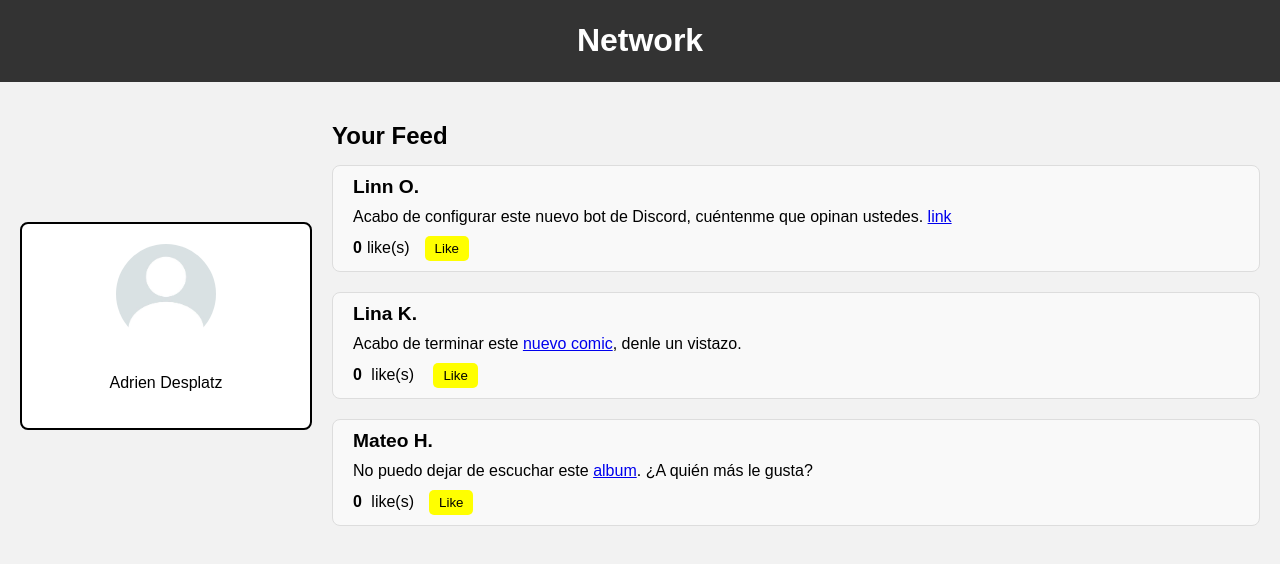
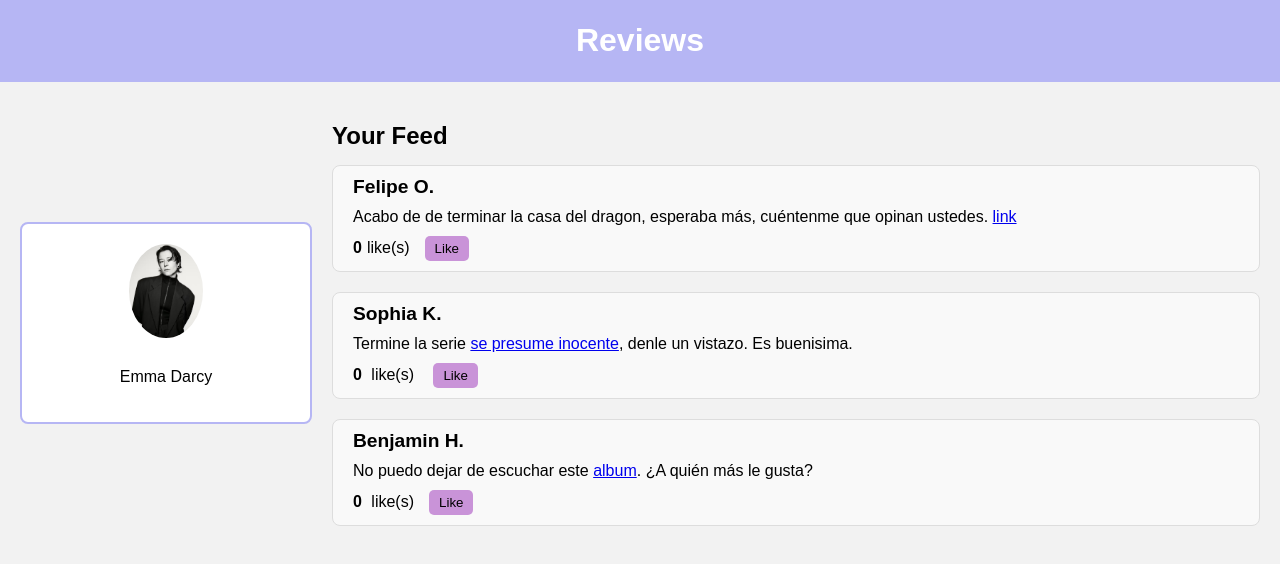
Before and after one commit to isiloria/Practica, a plain HTML site: page index.html in a window 1280 px wide. Drawn offline with Linux system fonts and the light colour scheme.

Commit message:
Actualización del proyecto con nuevos cambios

```diff
--- a/css/style.css
+++ b/css/style.css
@@ -6,7 +6,7 @@ body {
 }
 
 header {
-    background-color: #333;
+    background-color: rgb(182, 182, 244);
     color: white;
     padding: 1px;
     text-align: center;
@@ -27,12 +27,13 @@ aside#perfil {
     margin-top: 120px;
     height: 20%;
     width: 20%;
-    border: 2px solid #000;
+    border: 2px solid rgb(182, 182, 244);
 }
 
 aside#perfil img {
-    width: 100px;
-    height: 100px;
+    max-width: 30%;
+    max-height: 30%;
+    object-fit: cover;
     border-radius: 50%;
     margin-bottom: 10px;
 }
@@ -79,7 +80,7 @@ section.post .likes-count {
 }
 
 section.post .like-btn {
-    background-color: yellow;
+    background-color: rgb(201, 147, 216);
     border: none;
     padding: 5px 10px;
     cursor: pointer;
--- a/index.html
+++ b/index.html
@@ -8,27 +8,27 @@
 </head>
 <body>
     <header>
-        <h1>Network</h1>
+        <h1>Reviews</h1>
     </header>
     <div class="container">
         <aside id="perfil">
-            <img src="./assets/foto.png" alt="profile picture">
-            <p>Adrien Desplatz</p>
+            <img src="./assets/foto1.png" alt="profile picture">
+            <p>Emma Darcy</p>
         </aside>
         <main class="feed">
             <h2>Your Feed</h2>
             <section class="post" data-post-id="1">
-                <h3>Linn O.</h3>
-                <p>Acabo de configurar este nuevo bot de Discord, cuéntenme que opinan ustedes. <a href="#">link</a></p>
+                <h3>Felipe O.</h3>
+                <p>Acabo de de terminar la casa del dragon, esperaba más, cuéntenme que opinan ustedes. <a href="#">link</a></p>
                 <span class="likes-count">0</span>like(s)<button class="like-btn"><span class="like-text">Like</span></button>
             </section>
             <section class="post" data-post-id="2">
-                <h3>Lina K.</h3>
-                <p>Acabo de terminar este <a href="#">nuevo comic</a>, denle un vistazo. </p>
+                <h3>Sophia K.</h3>
+                <p>Termine la serie <a href="#">se presume inocente</a>, denle un vistazo. Es buenisima. </p>
                 <span class="likes-count">0 </span>like(s) <button class="like-btn"><span class="like-text">Like</span></button>
             </section>
             <section class="post" data-post-id="3">
-                <h3>Mateo H.</h3>
+                <h3>Benjamin H.</h3>
                 <p>No puedo dejar de escuchar este <a href="#">album</a>. ¿A quién más le gusta?</p>
                 <span class="likes-count">0 </span>like(s)<button class="like-btn"><span class="like-text">Like</span></button>
             </section>
```
Also changed, not shown: assets/foto.png (deleted), assets/foto1.png (added).
